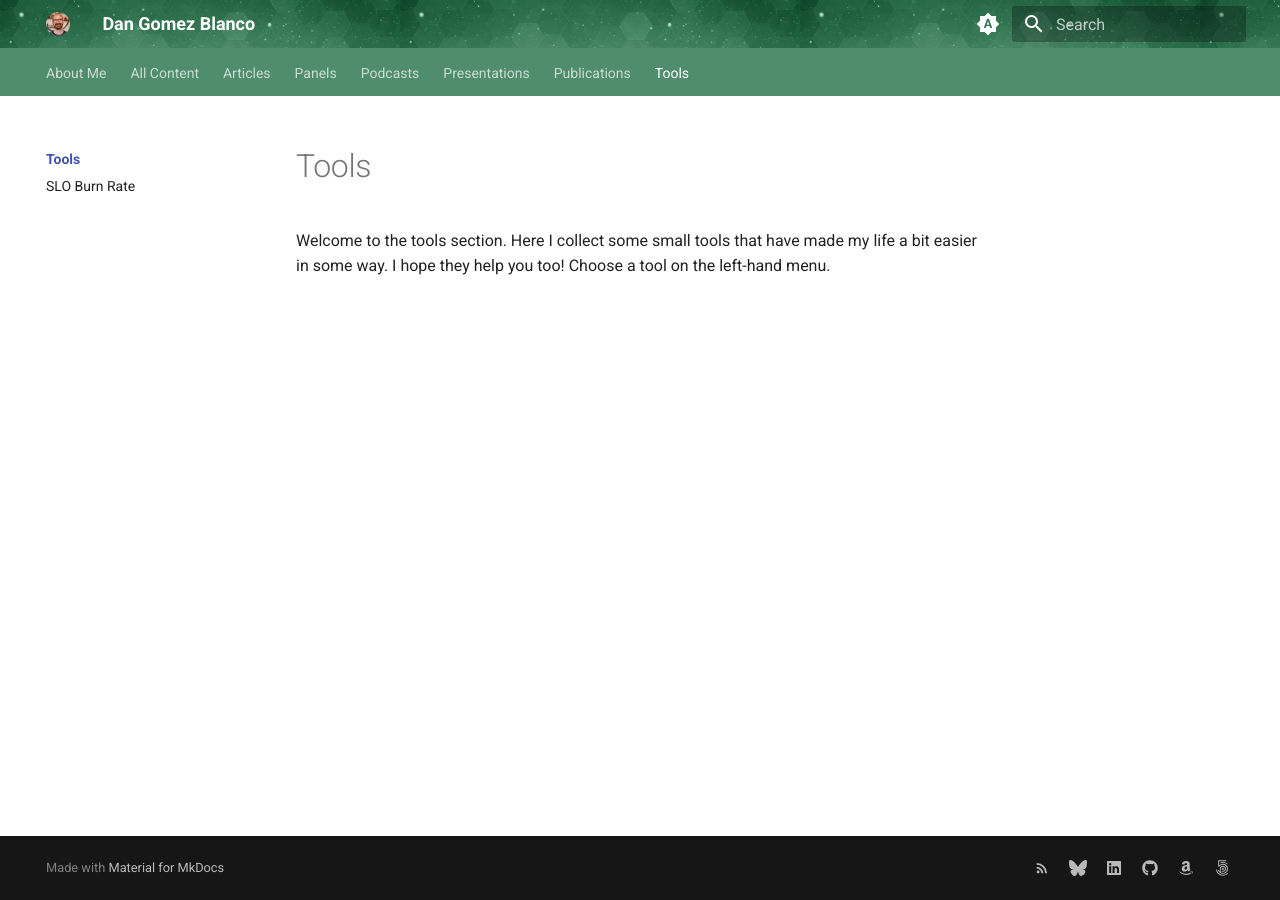
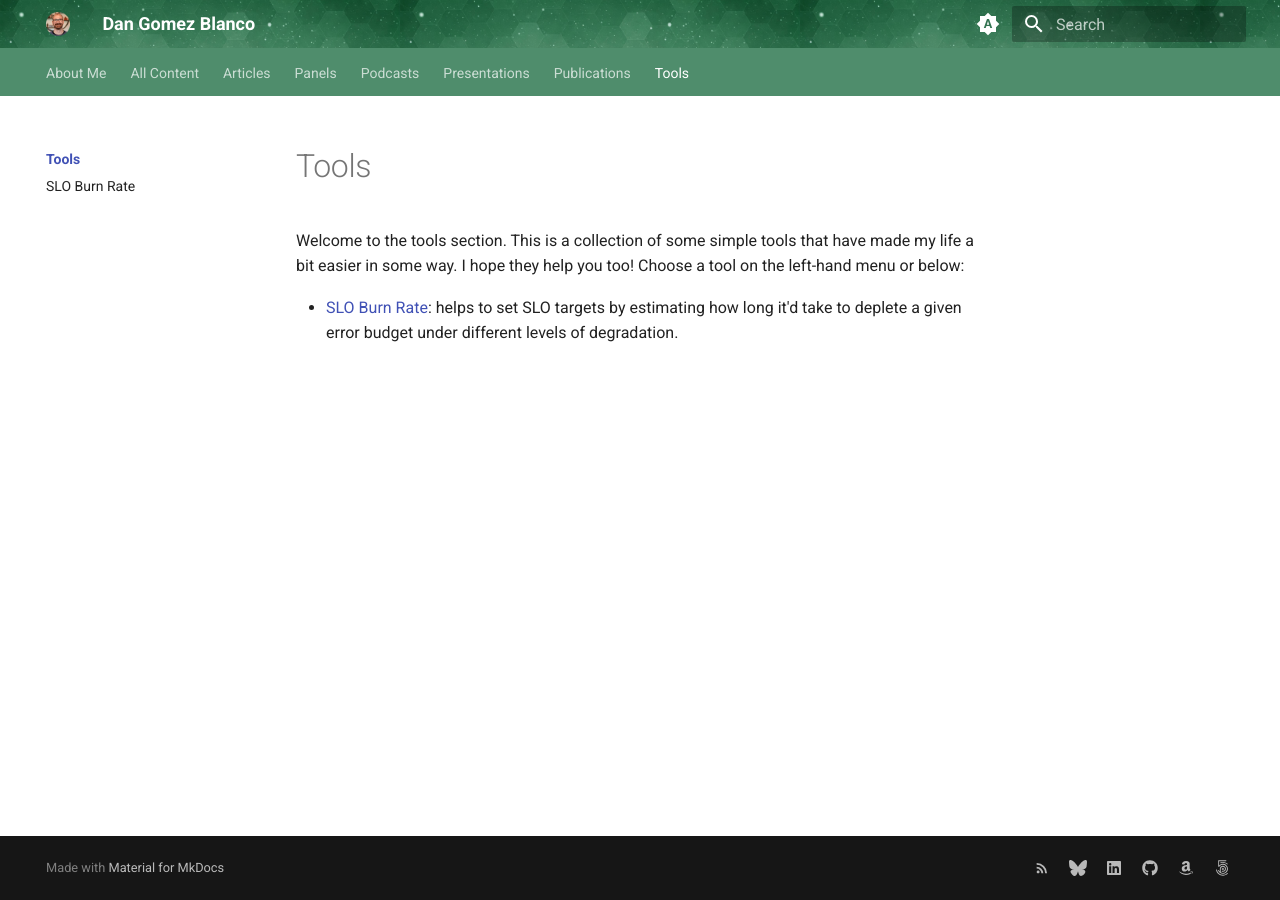
Before and after one commit to danielgblanco/danielgblanco.github.io, an MkDocs documentation site: the page built from docs/tools/index.md, in a window 1280 px wide. Built offline with MkDocs 1.6.1 and Material for MkDocs 9.7.7, drawn with Linux system fonts in a browser that asks for light colours.

Commit message:
Add list of tools (#23)

```diff
--- a/docs/tools/index.md
+++ b/docs/tools/index.md
@@ -1,4 +1,6 @@
 # Tools
 
-Welcome to the tools section. Here I collect some small tools that have made my life a bit easier in some way. I hope
-they help you too! Choose a tool on the left-hand menu.
+Welcome to the tools section. This is a collection of some simple tools that have made my life a bit easier in some way. I hope
+they help you too! Choose a tool on the left-hand menu or below:
+
+* [SLO Burn Rate](slo_burn_rate.md): helps to set SLO targets by estimating how long it'd take to deplete a given error budget under different levels of degradation.
```
